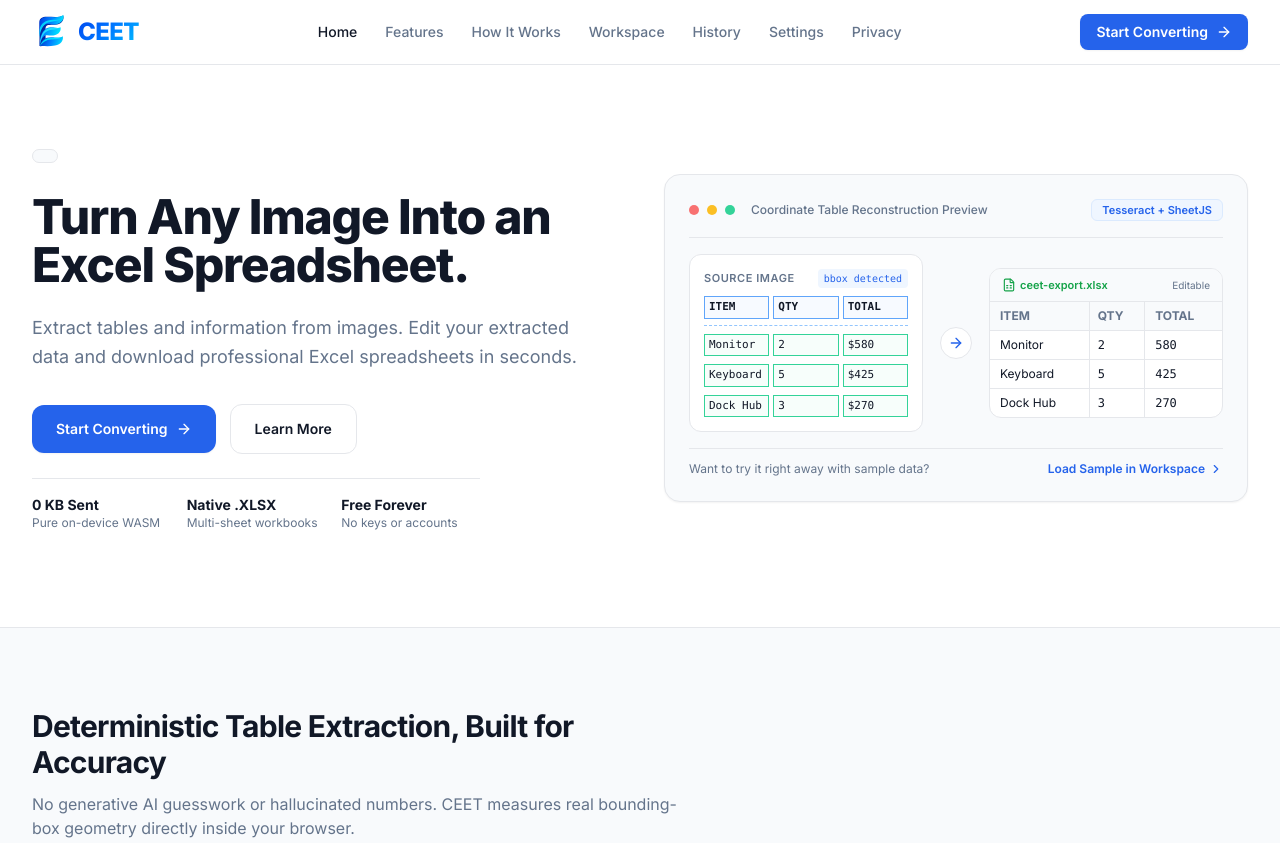
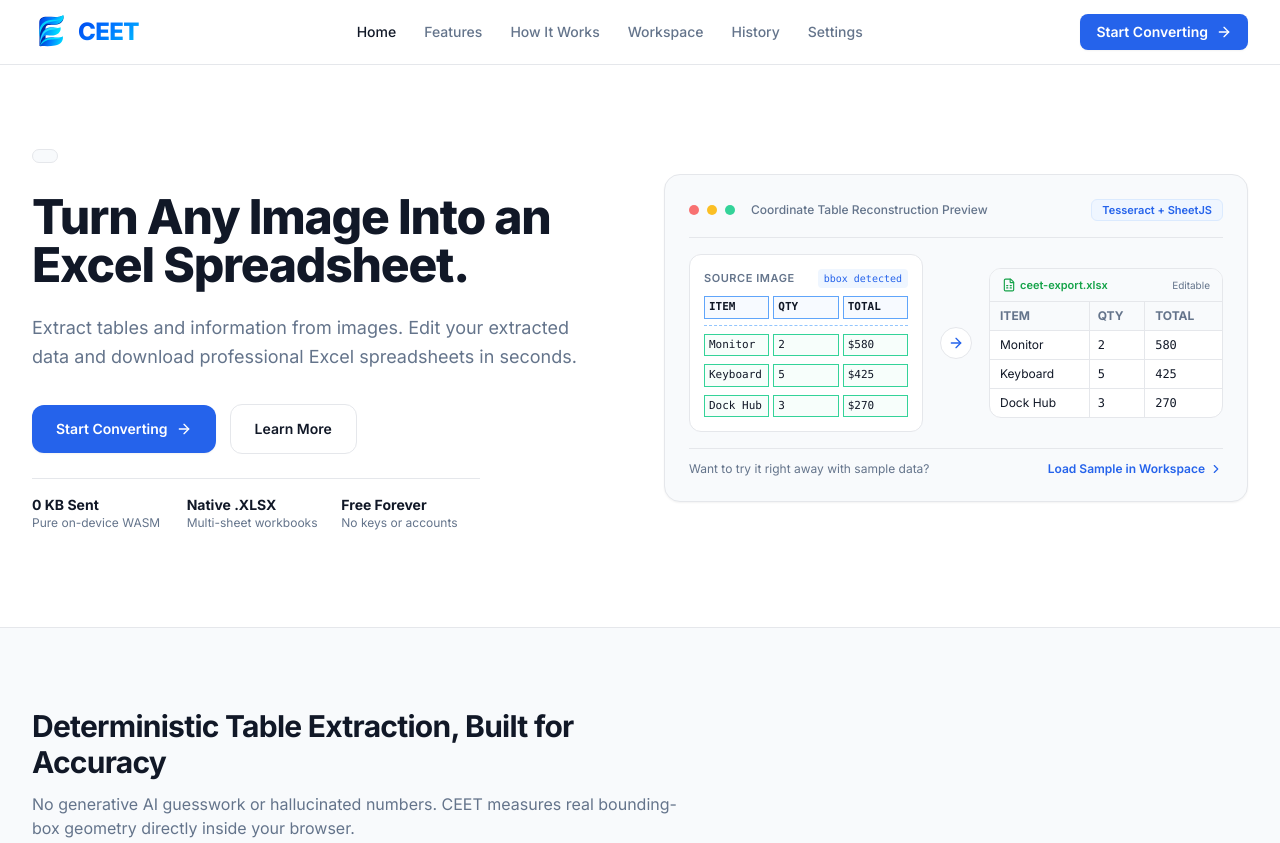
Before and after one commit to mnafih073-art/ceet, a plain HTML site: page index.html in a window 1280 px wide. Shown: the top 843 px of the page. Drawn offline with nearby package versions, Linux system fonts and the light colour scheme.

Commit message:
Update index.html

```diff
--- a/index.html
+++ b/index.html
@@ -140,7 +140,6 @@
             <span id="nav-history-badge" class="hidden text-[11px] font-semibold px-1.5 py-0.5 rounded-full bg-blue-50 text-[#2563EB]">0</span>
           </button>
           <button onclick="navigateTo('settings')" data-nav="settings" class="nav-link px-3 py-2 rounded-lg text-sm font-medium text-[#64748B] hover:text-[#111827] hover:bg-[#F8FAFC] transition">Settings</button>
-          <button onclick="navigateTo('privacy')" data-nav="privacy" class="nav-link px-3 py-2 rounded-lg text-sm font-medium text-[#64748B] hover:text-[#111827] hover:bg-[#F8FAFC] transition">Privacy</button>
         </nav>
 
         <!-- Right CTA & Mobile Menu Toggle -->
```
